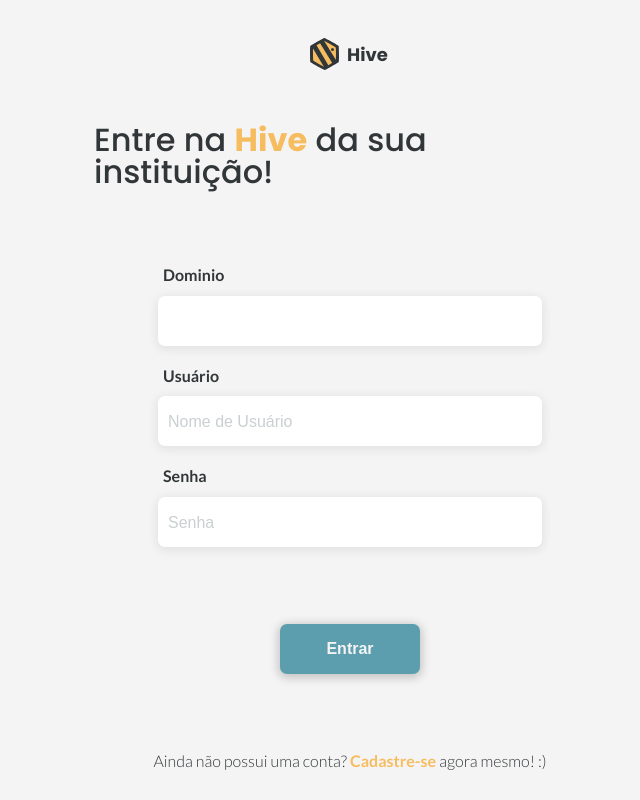
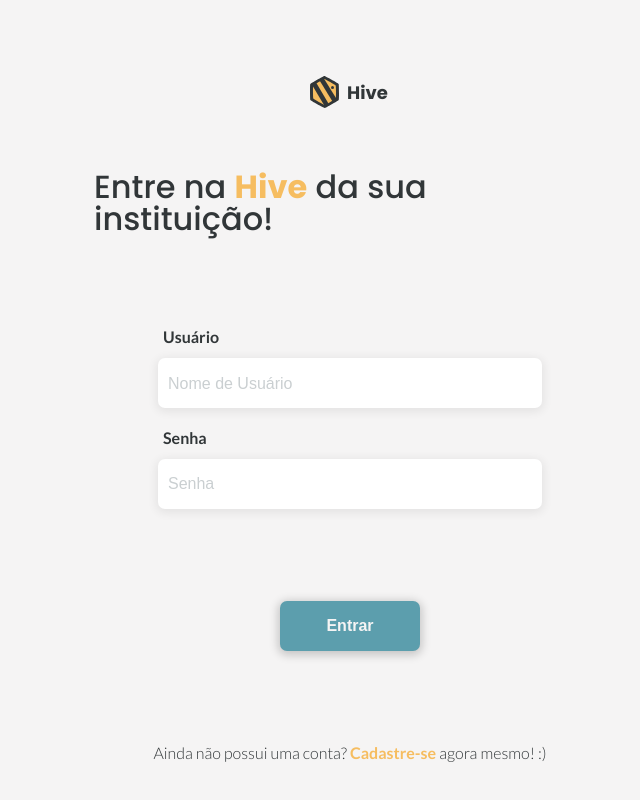
Before and after one commit to hex-g/hive-lp, a Next.js app: page /Login/Login in a window 1280 px wide. Shown: the whole page, without its empty margins (290-930 px from the left). Built offline with nearby package versions, Linux system fonts and the light colour scheme.

Commit message:
Add Redirect Links

```diff
--- a/components/FirstSection/FirstSection.style.js
+++ b/components/FirstSection/FirstSection.style.js
@@ -58,6 +58,11 @@
     background-color: ${props => props.theme.hippieBlue};
     color: ${props => props.theme.wildSand};
   }
+
+  a{
+    color: inherit
+    text-decoration: none
+  }
 `
 
 export const ImageWrapper = styled.img`
--- a/components/LoginSection/LoginSection.js
+++ b/components/LoginSection/LoginSection.js
@@ -39,15 +39,17 @@
         </Logo>
         <Title>Entre na <span>Hive</span> da sua instituição!</Title>
         <Form>
-          <Label>Dominio</Label>
-          <TextInput type='text' disabled={lock}/>
+          {/* <Label>Dominio</Label>
+          <TextInput type='text' disabled={lock}/> */}
           <Label>Usuário</Label>
           <TextInput type='text' placeholder='Nome de Usuário' id="usernameInput" disabled={lock}/>
           <Label>Senha</Label>
           <TextInput type='password' placeholder='Senha' id="passwordInput" disabled={lock}/>
         </Form>
         <Button onClick={ () => props.OnButtonClick(SetUserData()) } >Entrar</Button>
-        <Description>Ainda não possui uma conta? <span>Cadastre-se</span> agora mesmo! :)</Description>
+        <Description>
+            Ainda não possui uma conta? <Link href='/RegisterAccount'> Cadastre-se </Link> agora mesmo! :)
+        </Description>
       </LoginWrapper>
     </Section>
   )
--- a/components/LoginSection/LoginSection.style.js
+++ b/components/LoginSection/LoginSection.style.js
@@ -19,7 +19,7 @@
 
 export const Logo = styled.div`
   position: relative;
-  top: 10px;
+  top: 40px;
   tspan {
     font-family: ${props => props.theme.primaryFont}, sans-serif;
   }
@@ -28,6 +28,7 @@
 export const Title = styled.h2`
   font-family: ${props => props.theme.primaryFont}, sans-serif;
   font-size: ${props => props.theme.smallTitle};
+  margin-top: 24px;
   span{
     font-weight: bold;
     color: ${props => props.theme.rajah};
@@ -87,8 +88,9 @@
   line-height: 1.3em;
   font-family: ${props => props.theme.secondaryFont}, sans-serif;
   font-size: ${props => props.theme.mediumText};
-  span {
+  a {
     font-weight: bold;
     color: ${props => props.theme.rajah};
+    text-decoration: none
   }
 `
--- a/pages/Login/Login.js
+++ b/pages/Login/Login.js
@@ -20,7 +20,7 @@
         {
           show: true,
           type: 'error',
-          message: 'Preeencha todos os campos menos o domínio pq ele é inútil'
+          message: 'Ops... Parece que você não preencheu todos os campos'
         }
       )
       return
@@ -29,7 +29,7 @@
       {
         show: true,
         type: 'loading',
-        message: 'Carregando...mas vai dar erro pq o hirumito não tá aqui'
+        message: 'Só um minutinho, estamos processando...'
       }
     )
     try{
@@ -40,7 +40,7 @@
         {
           show: false,
           type: 'idling',
-          message: 'Sucesso!!!'
+          message: ''
         }
       )
     }
@@ -49,7 +49,7 @@
         {
           show: true,
           type: 'error',
-          message: 'Você errou... o login é "admin" e a Senha é "admin"'
+          message: 'Eita... algo deu errado. Você tem certeza que digitou tudo certinho?'
         }
       )
     }
```
Also changed, not shown: components/FirstSection/FirstSection.js (+6 -1 lines), 1 other file (tests, documents, lock files or other folders).
